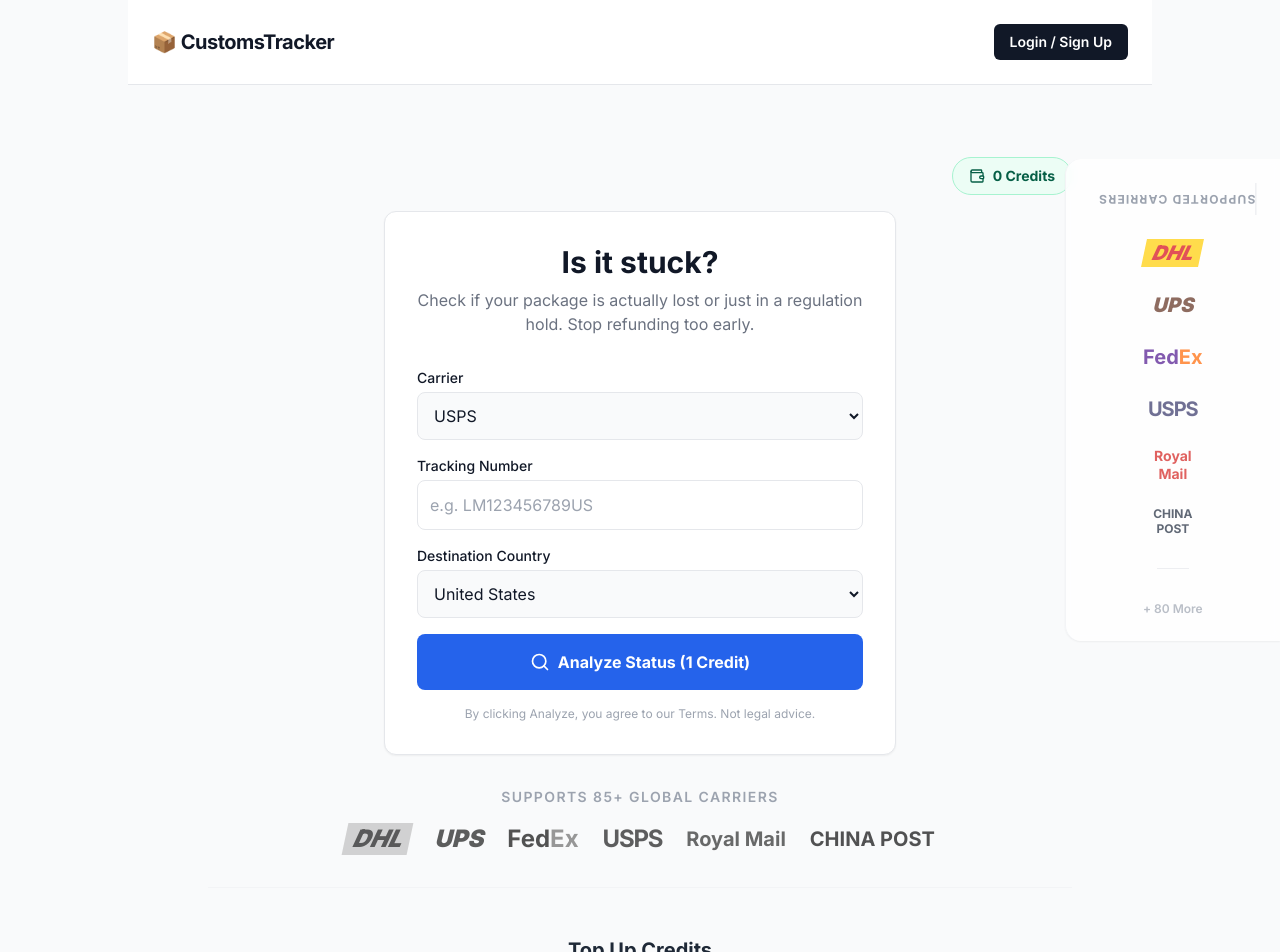
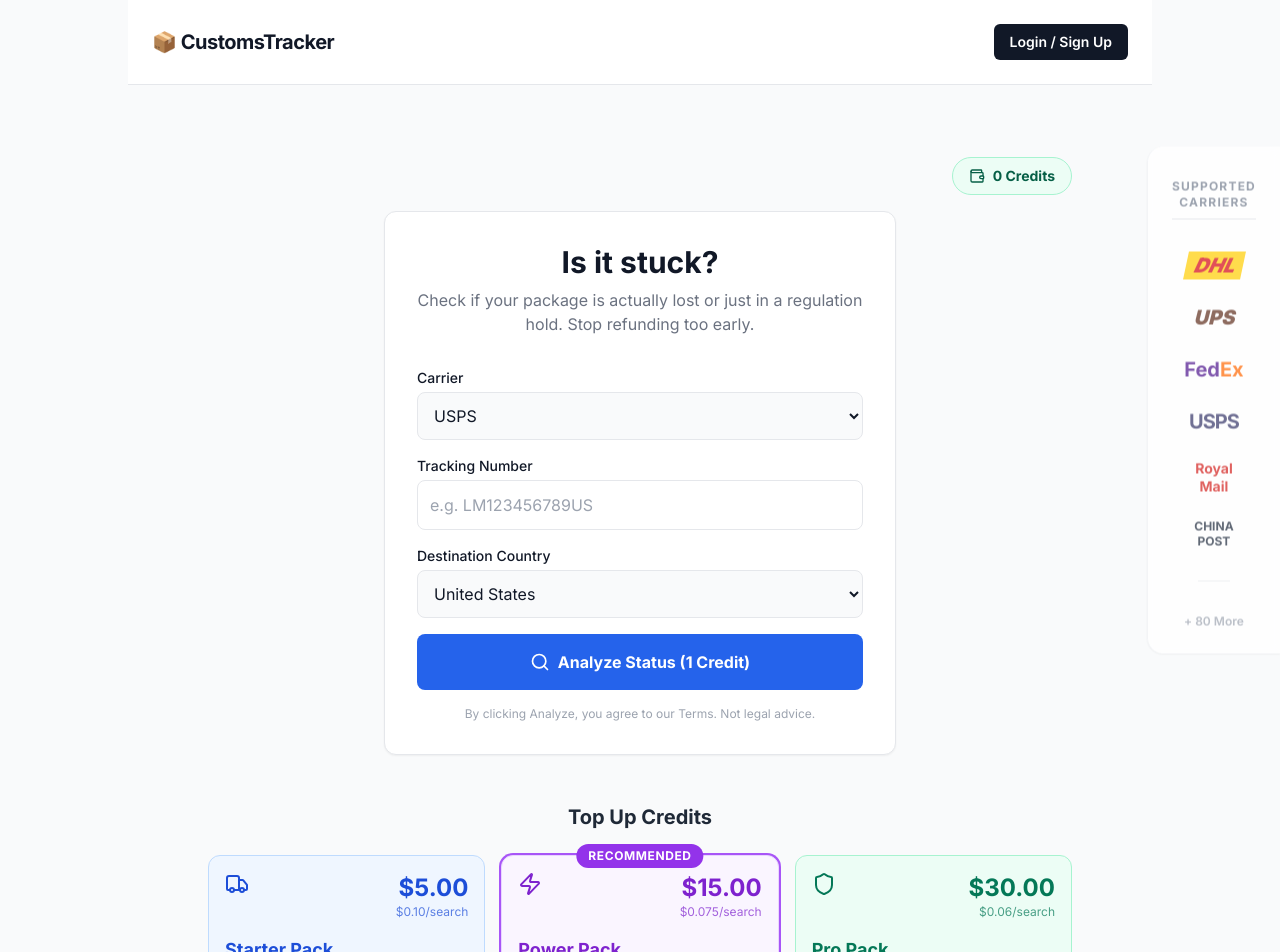
Before and after one commit to Omran1983/Jupiter-Startup, a Next.js app in the folder apps/customs_tracker/: page / in a window 1280 px wide. Shown: the top 952 px of the page. Built offline with nearby package versions, Linux system fonts and the light colour scheme; no server answers.

Commit message:
fix(ui): remove inline logos and fix sidebar text rotation

```diff
--- a/apps/customs_tracker/src/app/page.tsx
+++ b/apps/customs_tracker/src/app/page.tsx
@@ -75,18 +75,6 @@
                 </form>
             </div>
 
-            <div className="mt-8 text-center pb-8 border-b border-gray-100">
-                <p className="text-sm font-semibold text-gray-400 mb-4 uppercase tracking-widest">Supports 85+ Global Carriers</p>
-                <div className="flex flex-wrap justify-center items-center gap-6 opacity-80 grayscale hover:grayscale-0 transition-all duration-500">
-                    <span className="text-2xl font-black italic text-[#d40511] bg-[#ffcc00] px-2 -skew-x-12">DHL</span>
-                    <span className="text-2xl font-black text-[#5e2d1d] italic">UPS</span>
-                    <span className="text-2xl font-bold"><span className="text-[#4D148C]">Fed</span><span className="text-[#FF6600]">Ex</span></span>
-                    <span className="text-2xl font-bold text-[#333366] tracking-tighter">USPS</span>
-                    <span className="text-xl font-bold text-[#D21F1C]">Royal Mail</span>
-                    <span className="text-xl font-bold text-slate-800">CHINA POST</span>
-                </div>
-            </div>
-
             <BuyCredits />
         </div>
     );
--- a/apps/customs_tracker/src/components/CarrierSideBar.tsx
+++ b/apps/customs_tracker/src/components/CarrierSideBar.tsx
@@ -1,8 +1,8 @@
 export default function CarrierSideBar() {
     return (
         <aside className="hidden xl:flex fixed right-0 top-1/2 -translate-y-1/2 flex-col gap-6 p-6 bg-white/80 backdrop-blur-sm border-l border-gray-100 shadow-sm rounded-l-2xl z-10">
-            <p className="text-xs font-bold text-gray-400 uppercase tracking-widest vertical-rl rotate-180 text-center py-2 border-l border-gray-200 ml-2">
-                Supported Carriers
+            <p className="text-xs font-bold text-gray-400 uppercase tracking-widest text-center py-2 border-b border-gray-200 mb-2">
+                Supported<br />Carriers
             </p>
 
             <div className="flex flex-col gap-6 opacity-70 hover:opacity-100 transition-opacity items-center">
```
